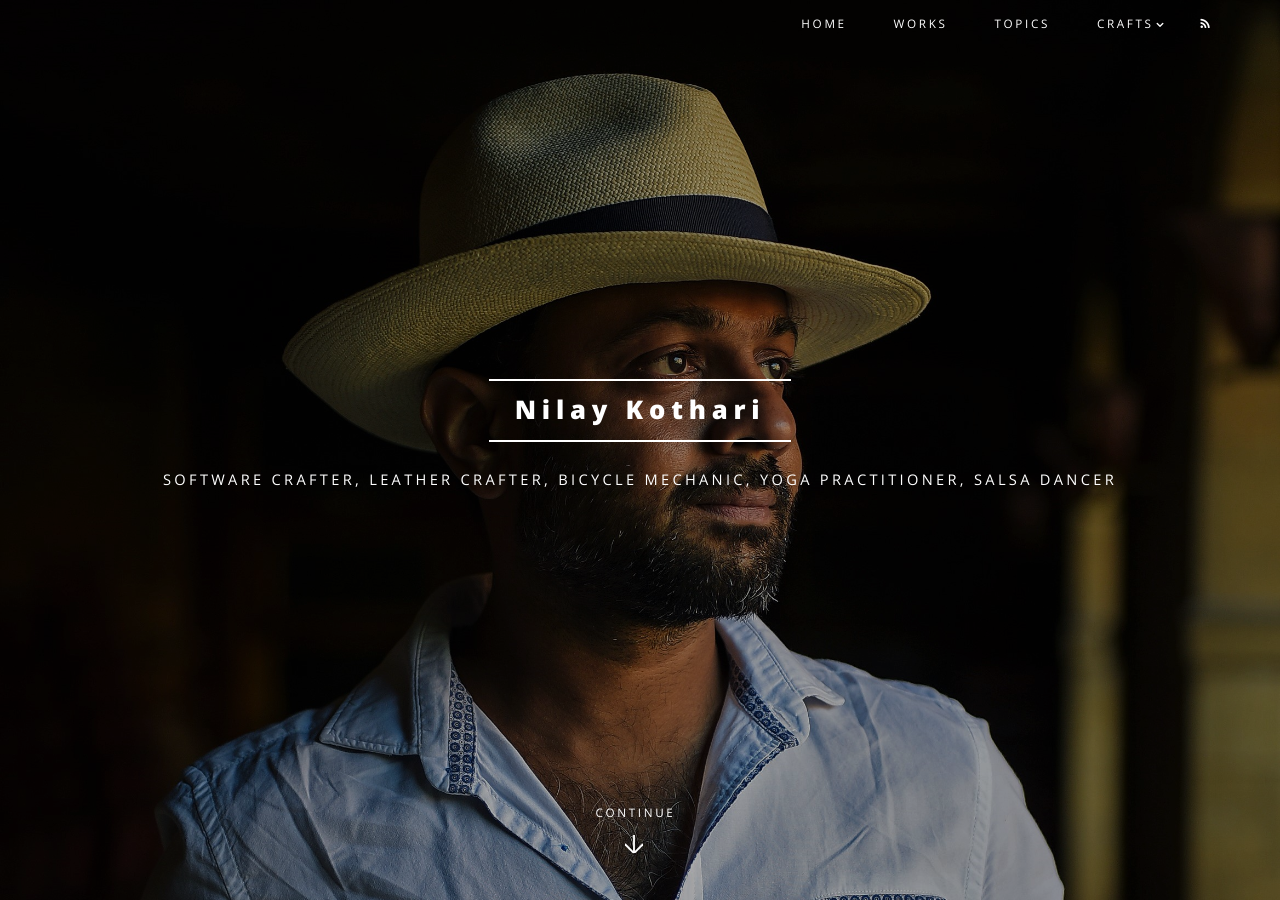
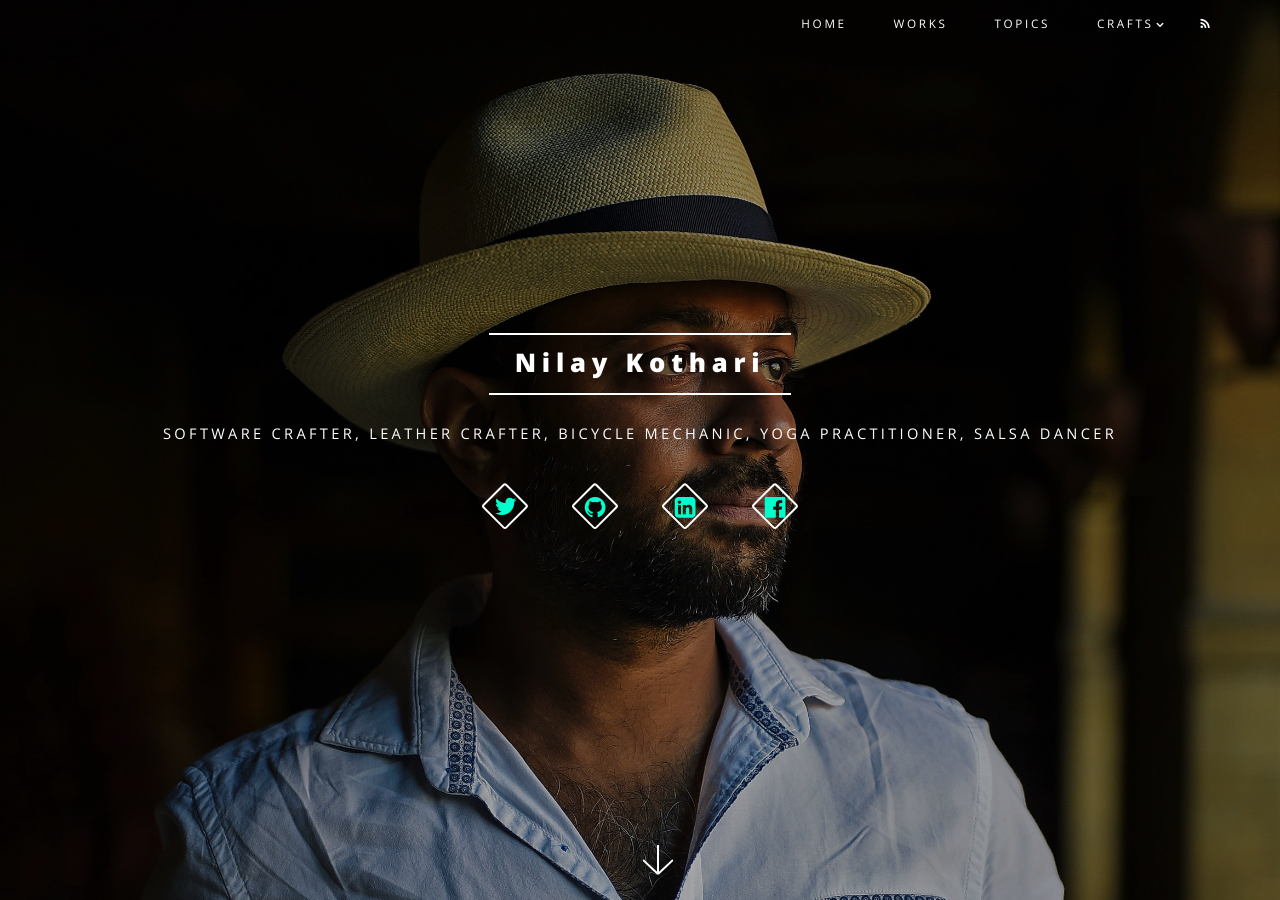
Before and after one commit to nilaymk/nilaymk.github.io, a Jekyll site: the page built from index.md, in a window 1280 px wide and 900 px high. Built offline with Jekyll 4.4.1, drawn with Linux system fonts in a browser that asks for light colours.

Commit message:
move social icons to banner

```diff
--- a/_layouts/landing.html
+++ b/_layouts/landing.html
@@ -26,11 +26,26 @@
                 <li><a href="#" class="button special">Activate</a></li>
               </ul>
               -->
+            </div>
+			<div class="inner">
+              <ul class="icons major">{%
+              for socloc in site.social limit:4 %}{%
+                if socloc[1] %}{%
+                  if socloc[0] == 'email' %}
+                <li><a target="_blank" href="{{ socloc[1] }}" class="icon fa-envelope minor style1"
+                       ><span class="label">E-mail</span></a></li>{%
+                  else %}
+                <li><a target="_blank" href="{{ socloc[1] }}" class="icon fa-{{ socloc[0] }} minor style1"
+                       ><span class="label">{{ socloc[0] }}</span></a></li>{%
+                  endif %}{%
+                endif %}{%
+              endfor %}
+              </ul>
             </div>{%
             if site.greeting %}
-            <a href="#greeting" class="more scrolly">Continue</a>{%
+            <a href="#greeting" class="more scrolly"><img src="{{ site.baseurl }}/css/images/arrow.svg"></img></a>{%
             else %}
-            <a href="#landing_pages" class="more scrolly">Continue</a>{%
+            <a href="#landing_pages" class="more scrolly"><img src="{{ site.baseurl }}/css/images/arrow.svg"></img></img></a>{%
             endif %}
           </section>
           {%
@@ -42,7 +57,7 @@
                 <h2>{% if site.greeting.title %}{{ site.greeting.title }}{% else %}{{ site.title }}{% endif %}</h2>
                 <p>{% if site.greeting.text %}{{ site.greeting.text | markdownify }}{% else %}{{ site.description | markdownify }}{% endif %}</p>
               </header>
-              <ul class="icons major">{%
+              <!--<ul class="icons major">{%
               for socloc in site.social limit:3 %}{%
                 if socloc[1] %}{%
                   if socloc[0] == 'email' %}
@@ -54,7 +69,7 @@
                   endif %}{%
                 endif %}{%
               endfor %}
-              </ul>
+              </ul>-->
             </div>
           </section>{%
           endif %}
--- a/css/main.scss
+++ b/css/main.scss
@@ -597,6 +597,28 @@ $baseurl: '{{ site.baseurl }}/images';
 			display: none;
 		}
 
+		&.minor {
+			@include vendor('transform', 'rotate(-45deg)');
+			border-radius: 3px;
+			border: solid 2px _palette(border);
+			display: inline-block;
+			font-size: _font(hdr-size-large);
+			height: calc(2em + 2px);
+			line-height: 2em;
+			text-align: center;
+			width: calc(2em + 2px);
+
+			&:before {
+				@include vendor('transform', 'rotate(45deg)');
+				display: inline-block;
+				font-size: 1.5em;
+			}
+
+			@include breakpoint(small) {
+				font-size: _font(hdr-size-large);
+			}
+		}
+
 		&.major {
 			@include vendor('transform', 'rotate(-45deg)');
 			border-radius: 3px;
@@ -1860,36 +1882,20 @@ $baseurl: '{{ site.baseurl }}/images';
 			@include vendor('transition-delay', '0');
 			@include vendor('transform', 'translateY(0)');
 			border: none;
-			bottom: 0;
+			bottom: 2%;
 			color: inherit;
 			font-size: 0.8em;
-			height: 8.5em;
 			left: 50%;
 			letter-spacing: _size(letter-spacing-alt);
-			margin-left: -8.5em;
 			opacity: 1;
 			outline: 0;
 			padding-left: _size(letter-spacing-alt);
 			position: absolute;
 			text-align: center;
 			text-transform: uppercase;
-			width: 16em;
 			z-index: 1;
 
-			&:after {
-				background-image: url('images/arrow.svg');
-				background-position: center;
-				background-repeat: no-repeat;
-				background-size: contain;
-				bottom: 4em;
-				content: '';
-				display: block;
-				height: 1.5em;
-				left: 50%;
-				margin: 0 0 0 -0.75em;
-				position: absolute;
-				width: 1.5em;
-			}
+
 		}
 
 		&:after {
```
Also changed, not shown: css/images/arrow.svg.
